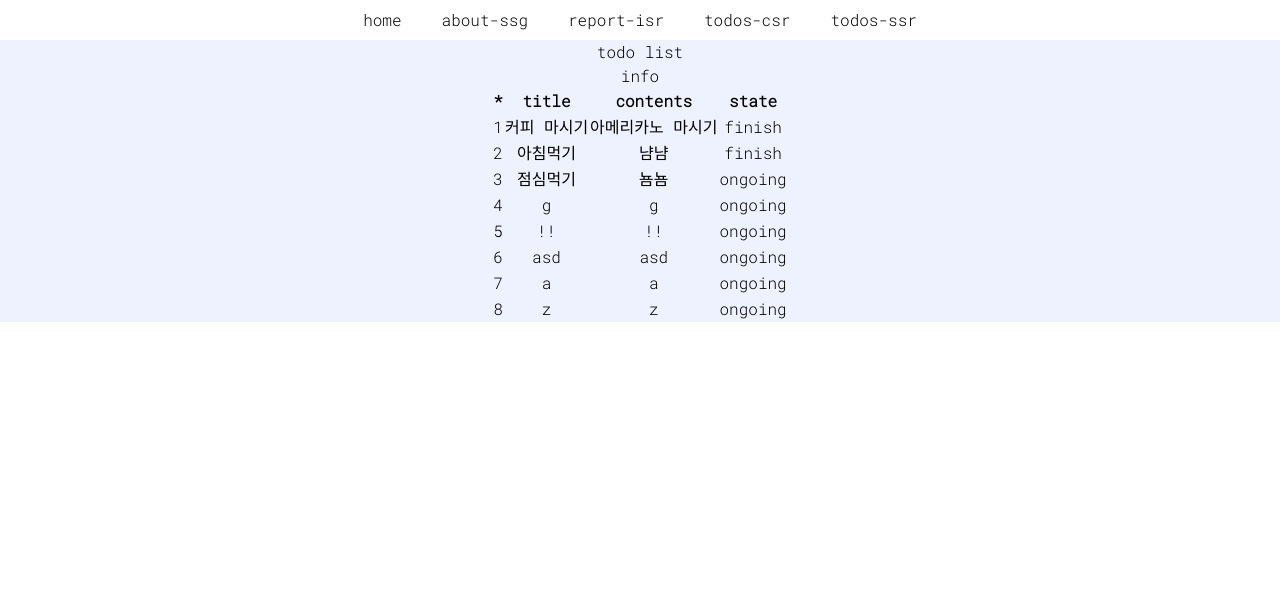
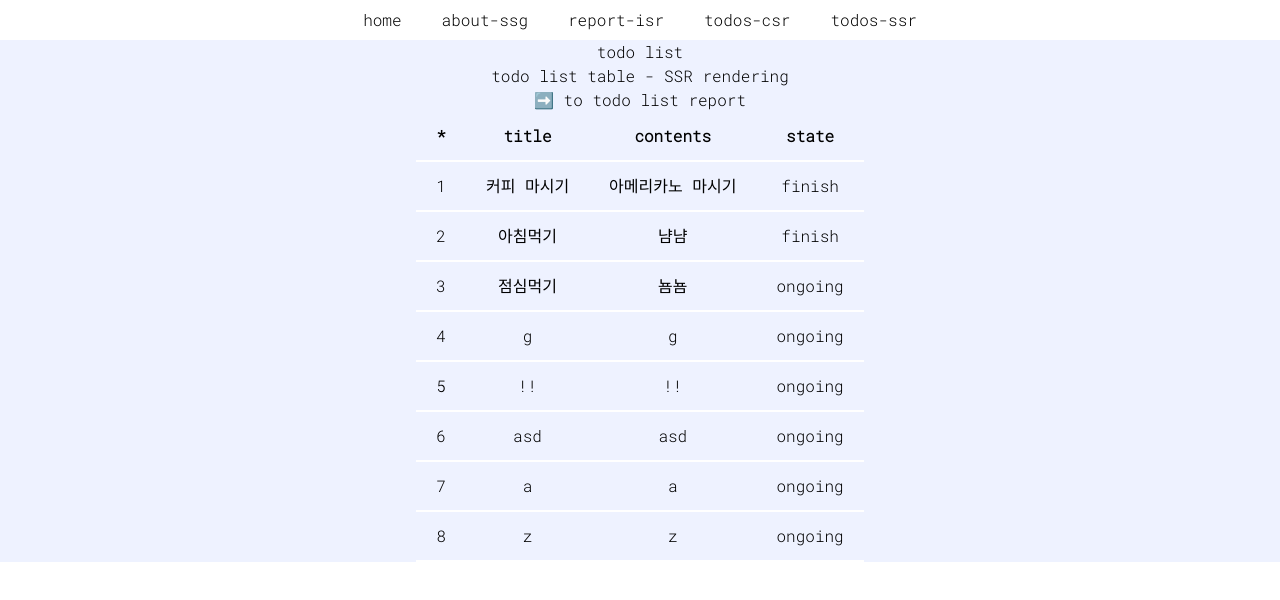
Before and after one commit to aotoyae/next-todo-list-app, a Next.js app: page /todos-ssr in a window 1280 px wide. Shown: the top 600 px of the page. Built offline with nearby package versions, Linux system fonts and the light colour scheme; data requests are answered from the project's data file.

Commit message:
Add: report 로 이동 링크 추가, 테이블 CSS

```diff
--- a/src/app/todos-ssr/page.tsx
+++ b/src/app/todos-ssr/page.tsx
@@ -1,4 +1,5 @@
 import { Todo } from '@/types/todo';
+import Link from 'next/link';
 
 const TodosPageSSR = async () => {
   const response = await fetch('http://localhost:4000/todos', {
@@ -8,28 +9,34 @@ const TodosPageSSR = async () => {
   console.log(todos);
 
   let num = 0; // 리스트 넘버..
+  const TH_TD_ST = 'px-5 py-3';
 
   return (
     <div>
       <h1>todo list</h1>
-      <p>info</p>
+      <p>todo list table - SSR rendering</p>
+      <Link href="/report">
+        <button>➡️ to todo list report</button>
+      </Link>
       <table>
         <thead>
-          <tr>
-            <th>*</th>
-            <th>title</th>
-            <th>contents</th>
-            <th>state</th>
+          <tr className="border-b-2 border-white">
+            <th className={TH_TD_ST}>*</th>
+            <th className={TH_TD_ST}>title</th>
+            <th className={TH_TD_ST}>contents</th>
+            <th className={TH_TD_ST}>state</th>
           </tr>
         </thead>
         <tbody>
           {todos.map((todo: Todo) => {
             return (
-              <tr key={todo.id}>
-                <td>{++num}</td>
-                <td>{todo.title}</td>
-                <td>{todo.contents}</td>
-                <td>{todo.isDone ? 'finish' : 'ongoing'}</td>
+              <tr key={todo.id} className="border-b-2 border-white">
+                <td className={TH_TD_ST}>{++num}</td>
+                <td className={TH_TD_ST}>{todo.title}</td>
+                <td className={TH_TD_ST}>{todo.contents}</td>
+                <td className={TH_TD_ST}>
+                  {todo.isDone ? 'finish' : 'ongoing'}
+                </td>
               </tr>
             );
           })}
```
